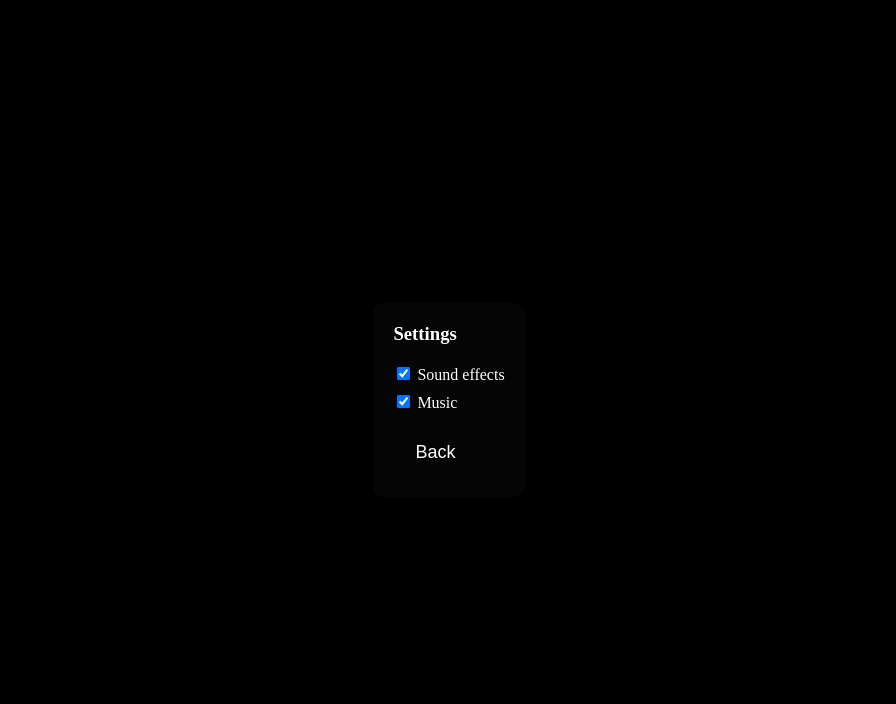
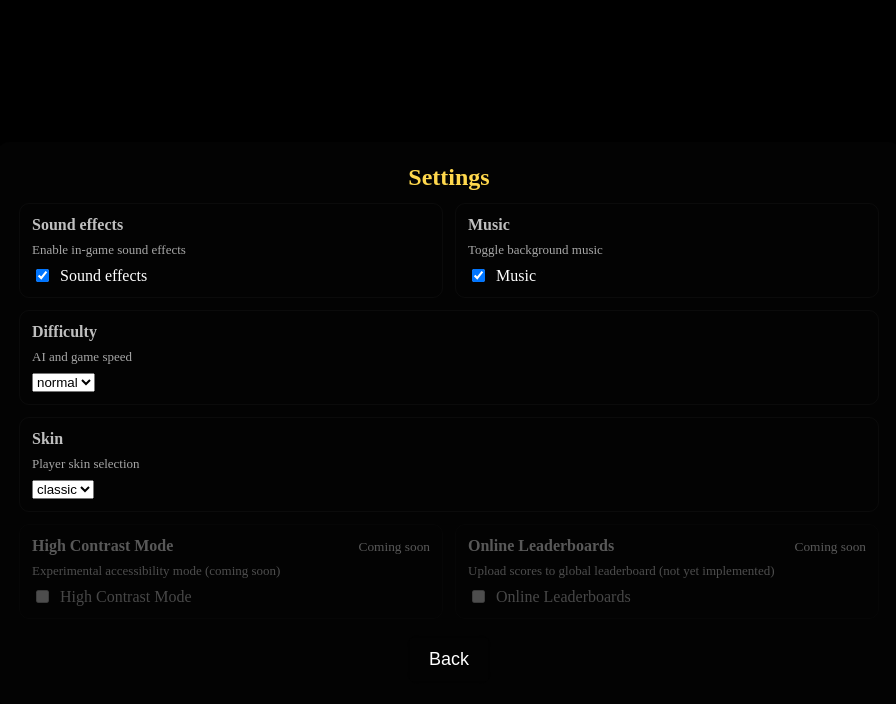
Before and after one commit to devvyyxyz/pacman, a React (Vite) app: page / in a window 1280 px wide. Both pictures are taken after a click on the button "Settings". Shown: the top 704 px of the page, without its empty margins (191-1087 px from the left). Built offline with nearby package versions, Linux system fonts and the light colour scheme.

Commit message:
feat: implement settings configuration with dynamic controls and styling

```diff
--- /dev/null
+++ b/src/config/settings.ts
@@ -0,0 +1,21 @@
+export type SettingType = 'toggle' | 'select' | 'button';
+
+export type SettingMeta = {
+  id: string;
+  label: string;
+  type: SettingType;
+  implemented?: boolean; // if false, will be greyed out
+  description?: string;
+  options?: string[]; // for select
+}
+
+const SETTINGS: SettingMeta[] = [
+  { id: 'sound', label: 'Sound effects', type: 'toggle', implemented: true, description: 'Enable in-game sound effects' },
+  { id: 'music', label: 'Music', type: 'toggle', implemented: true, description: 'Toggle background music' },
+  { id: 'difficulty', label: 'Difficulty', type: 'select', implemented: true, options: ['easy','normal','hard'], description: 'AI and game speed' },
+  { id: 'skin', label: 'Skin', type: 'select', implemented: true, options: ['classic','neon','ghost'], description: 'Player skin selection' },
+  { id: 'highContrast', label: 'High Contrast Mode', type: 'toggle', implemented: false, description: 'Experimental accessibility mode (coming soon)' },
+  { id: 'onlineLeaderboard', label: 'Online Leaderboards', type: 'toggle', implemented: false, description: 'Upload scores to global leaderboard (not yet implemented)' }
+];
+
+export default SETTINGS;
--- /dev/null
+++ b/src/pages/Settings/Settings.module.css
@@ -0,0 +1,16 @@
+:root{--panel:rgba(255,255,255,0.02);}
+.wrap{min-height:100vh;display:flex;align-items:center;justify-content:center;padding:24px}
+.stage{width:min(860px,94vw);padding:22px;border-radius:12px;background:var(--panel);box-shadow:0 14px 50px rgba(0,0,0,0.6)}
+.title{margin:0 0 8px 0;color:var(--accent);font-weight:800;font-size:24px;text-align:center}
+.grid{display:grid;grid-template-columns:repeat(2,1fr);gap:12px;margin-top:12px}
+.card{background:transparent;padding:12px;border-radius:10px;border:1px solid rgba(255,255,255,0.03);display:flex;flex-direction:column;gap:8px}
+.cardHeader{display:flex;align-items:center;justify-content:space-between}
+.cardLabel{font-weight:700;color:var(--muted)}
+.cardDesc{font-size:13px;color:rgba(255,255,255,0.65)}
+.disabled{opacity:0.45;filter:grayscale(.1);pointer-events:none}
+.controls{display:flex;gap:8px;align-items:center}
+.full{grid-column:1/-1}
+
+@media (max-width:800px){
+  .grid{grid-template-columns:1fr}
+}
--- a/src/pages/Settings/index.tsx
+++ b/src/pages/Settings/index.tsx
@@ -1,27 +1,69 @@
 import React, {useEffect, useState} from 'react';
 import menuStyles from '../../components/Menu/Menu.module.css';
+import styles from './Settings.module.css';
+import SETTINGS, { SettingMeta } from '../../config/settings';
+import config from '../../config';
+
+type LocalSettings = Record<string, any>;
 
 export default function Settings({onBack}:{onBack:()=>void}){
-  const [sound,setSound] = useState(true);
-  const [music,setMusic] = useState(true);
+  const [local, setLocal] = useState<LocalSettings>({});
 
   useEffect(()=>{
-    const s = localStorage.getItem('sound');
-    if(s!==null) setSound(s==='true');
-    const m = localStorage.getItem('music');
-    if(m!==null) setMusic(m==='true');
+    const cfg = config.loadConfig();
+    setLocal({...cfg.settings});
   },[]);
 
-  useEffect(()=>{ localStorage.setItem('sound', String(sound)); },[sound]);
-  useEffect(()=>{ localStorage.setItem('music', String(music)); },[music]);
+  function update(key:string, value:any){
+    const next = {...local, [key]: value};
+    setLocal(next);
+    config.saveConfig({settings: next as any});
+  }
+
+  function renderControl(s: SettingMeta){
+    const val = local[s.id];
+    const disabled = s.implemented === false;
+    if(s.type === 'toggle'){
+      return (
+        <div className={styles.controls}>
+          <label style={{display:'flex',alignItems:'center',gap:8}}>
+            <input type="checkbox" checked={!!val} onChange={(e)=>update(s.id,e.target.checked)} disabled={disabled} />
+            <span style={{opacity: disabled ? 0.6 : 1}}>{s.label}</span>
+          </label>
+        </div>
+      );
+    }
+    if(s.type === 'select'){
+      return (
+        <select value={val || s.options?.[0]} onChange={(e)=>update(s.id,e.target.value)} disabled={disabled}>
+          {s.options?.map(o=> <option key={o} value={o}>{o}</option>)}
+        </select>
+      );
+    }
+    return null;
+  }
 
   return (
-    <div style={{minHeight:'100vh',display:'flex',alignItems:'center',justifyContent:'center'}}>
-      <div style={{maxWidth:720,padding:20,background:'rgba(255,255,255,0.02)',borderRadius:10}}>
-        <h3 style={{marginTop:0}}>Settings</h3>
-        <label style={{display:'block',marginTop:8}}><input type="checkbox" checked={sound} onChange={(e)=>setSound(e.target.checked)} /> Sound effects</label>
-        <label style={{display:'block',marginTop:8}}><input type="checkbox" checked={music} onChange={(e)=>setMusic(e.target.checked)} /> Music</label>
-        <div style={{marginTop:16,display:'flex',gap:8}}>
+    <div className={styles.wrap}>
+      <div className={styles.stage}>
+        <h2 className={styles.title}>Settings</h2>
+
+        <div className={styles.grid}>
+          {SETTINGS.map(s => (
+            <div key={s.id} className={`${styles.card} ${s.implemented===false?styles.disabled:''} ${s.id==='difficulty' || s.id==='skin'?styles.full:''}`}>
+              <div className={styles.cardHeader}>
+                <div className={styles.cardLabel}>{s.label}</div>
+                <div>{s.implemented === false ? <small style={{color:'var(--muted)'}}>Coming soon</small> : null}</div>
+              </div>
+              <div className={styles.cardDesc}>{s.description}</div>
+              <div>
+                {renderControl(s)}
+              </div>
+            </div>
+          ))}
+        </div>
+
+        <div style={{marginTop:16,display:'flex',gap:8,justifyContent:'center'}}>
           <button className={menuStyles.btn} onClick={onBack}>Back</button>
         </div>
       </div>
```
